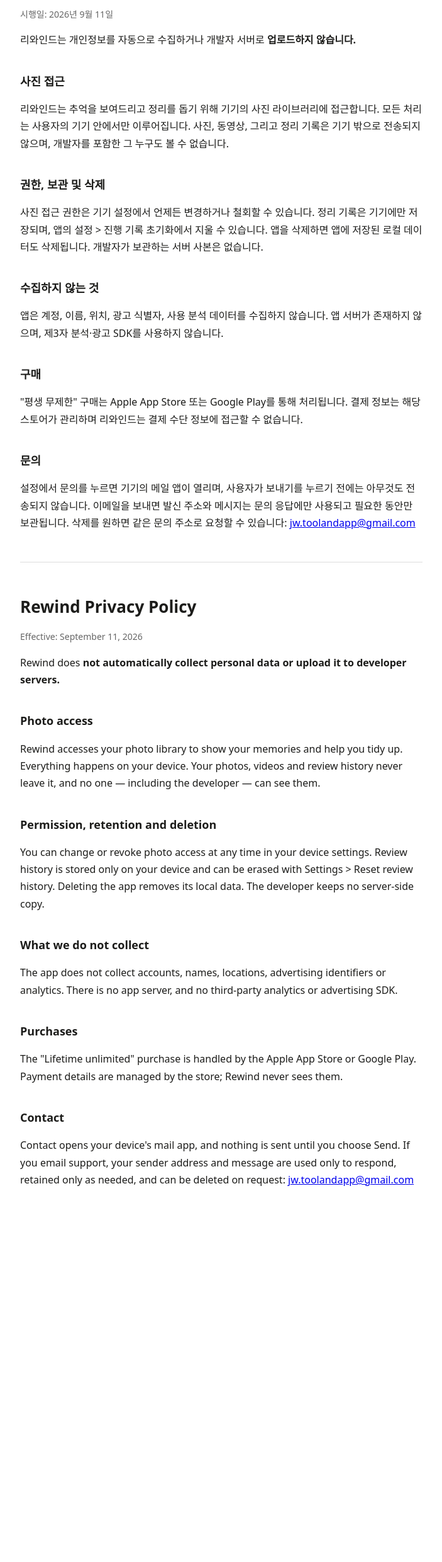
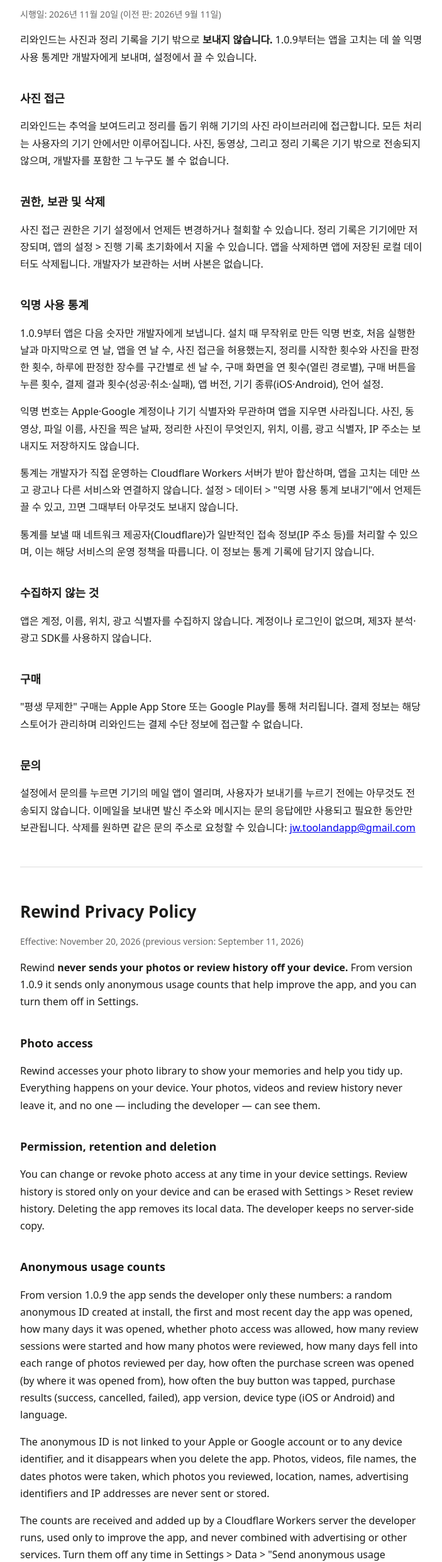
Before and after one commit to jwtoolandapp/rewind-privacy, a plain HTML site: page index.html in a window 1280 px wide. Shown: the part 105-2585 px from the top of the page at 63% size, without its empty margins (288-991 px from the left). Before the commit the page ends 2088 px from the top, so only its background shows below. Drawn offline with Linux system fonts and the light colour scheme.

Commit message:
Rewind privacy policy: anonymous usage counts from 1.0.9
Co-Authored-By: Claude Opus 5.5 <noreply@anthropic.com>

```diff
--- a/index.html
+++ b/index.html
@@ -22,10 +22,10 @@
 <body>
 
 <h1>리와인드 개인정보 처리방침</h1>
-<p class="date">시행일: 2026년 9월 11일</p>
+<p class="date">시행일: 2026년 11월 20일 (이전 판: 2026년 9월 11일)</p>
 
-<p>리와인드는 개인정보를 자동으로 수집하거나 개발자 서버로
-<strong>업로드하지 않습니다.</strong></p>
+<p>리와인드는 사진과 정리 기록을 기기 밖으로 <strong>보내지 않습니다.</strong>
+1.0.9부터는 앱을 고치는 데 쓸 익명 사용 통계만 개발자에게 보내며, 설정에서 끌 수 있습니다.</p>
 
 <h2>사진 접근</h2>
 <p>리와인드는 추억을 보여드리고 정리를 돕기 위해 기기의 사진 라이브러리에 접근합니다.
@@ -37,9 +37,24 @@
 정리 기록은 기기에만 저장되며, 앱의 설정 &gt; 진행 기록 초기화에서 지울 수 있습니다.
 앱을 삭제하면 앱에 저장된 로컬 데이터도 삭제됩니다. 개발자가 보관하는 서버 사본은 없습니다.</p>
 
+<h2>익명 사용 통계</h2>
+<p>1.0.9부터 앱은 다음 숫자만 개발자에게 보냅니다. 설치 때 무작위로 만든 익명 번호,
+처음 실행한 날과 마지막으로 연 날, 앱을 연 날 수, 사진 접근을 허용했는지,
+정리를 시작한 횟수와 사진을 판정한 횟수, 하루에 판정한 장수를 구간별로 센 날 수,
+구매 화면을 연 횟수(열린 경로별), 구매 버튼을 누른 횟수, 결제 결과 횟수(성공·취소·실패),
+앱 버전, 기기 종류(iOS·Android), 언어 설정.</p>
+<p>익명 번호는 Apple·Google 계정이나 기기 식별자와 무관하며 앱을 지우면 사라집니다.
+사진, 동영상, 파일 이름, 사진을 찍은 날짜, 정리한 사진이 무엇인지, 위치, 이름, 광고 식별자,
+IP 주소는 보내지도 저장하지도 않습니다.</p>
+<p>통계는 개발자가 직접 운영하는 Cloudflare Workers 서버가 받아 합산하며, 앱을 고치는
+데만 쓰고 광고나 다른 서비스와 연결하지 않습니다. 설정 &gt; 데이터 &gt;
+"익명 사용 통계 보내기"에서 언제든 끌 수 있고, 끄면 그때부터 아무것도 보내지 않습니다.</p>
+<p>통계를 보낼 때 네트워크 제공자(Cloudflare)가 일반적인 접속 정보(IP 주소 등)를 처리할 수
+있으며, 이는 해당 서비스의 운영 정책을 따릅니다. 이 정보는 통계 기록에 담기지 않습니다.</p>
+
 <h2>수집하지 않는 것</h2>
-<p>앱은 계정, 이름, 위치, 광고 식별자, 사용 분석 데이터를 수집하지 않습니다.
-앱 서버가 존재하지 않으며, 제3자 분석·광고 SDK를 사용하지 않습니다.</p>
+<p>앱은 계정, 이름, 위치, 광고 식별자를 수집하지 않습니다.
+계정이나 로그인이 없으며, 제3자 분석·광고 SDK를 사용하지 않습니다.</p>
 
 <h2>구매</h2>
 <p>"평생 무제한" 구매는 Apple App Store 또는 Google Play를 통해 처리됩니다.
@@ -54,10 +69,11 @@
 <hr>
 
 <h1>Rewind Privacy Policy</h1>
-<p class="date">Effective: September 11, 2026</p>
+<p class="date">Effective: November 20, 2026 (previous version: September 11, 2026)</p>
 
-<p>Rewind does <strong>not automatically collect personal data or upload it to
-developer servers.</strong></p>
+<p>Rewind <strong>never sends your photos or review history off your device.</strong>
+From version 1.0.9 it sends only anonymous usage counts that help improve the app,
+and you can turn them off in Settings.</p>
 
 <h2>Photo access</h2>
 <p>Rewind accesses your photo library to show your memories and help you tidy up.
@@ -70,9 +86,29 @@ Review history is stored only on your device and can be erased with Settings &gt
 Reset review history. Deleting the app removes its local data. The developer
 keeps no server-side copy.</p>
 
+<h2>Anonymous usage counts</h2>
+<p>From version 1.0.9 the app sends the developer only these numbers: a random
+anonymous ID created at install, the first and most recent day the app was opened,
+how many days it was opened, whether photo access was allowed, how many review
+sessions were started and how many photos were reviewed, how many days fell into each
+range of photos reviewed per day, how often the purchase screen was opened (by where it
+was opened from), how often the buy button was tapped, purchase results (success,
+cancelled, failed), app version, device type (iOS or Android) and language.</p>
+<p>The anonymous ID is not linked to your Apple or Google account or to any device
+identifier, and it disappears when you delete the app. Photos, videos, file names,
+the dates photos were taken, which photos you reviewed, location, names, advertising
+identifiers and IP addresses are never sent or stored.</p>
+<p>The counts are received and added up by a Cloudflare Workers server the developer
+runs, used only to improve the app, and never combined with advertising or other
+services. Turn them off any time in Settings &gt; Data &gt; "Send anonymous usage
+counts"; from then on nothing is sent.</p>
+<p>When the counts are sent, the network provider (Cloudflare) may process ordinary
+connection data such as IP addresses under its own policies. That data is not kept with
+the counts.</p>
+
 <h2>What we do not collect</h2>
-<p>The app does not collect accounts, names, locations, advertising identifiers
-or analytics. There is no app server, and no third-party analytics or advertising SDK.</p>
+<p>The app does not collect accounts, names, locations or advertising identifiers.
+There is no account or sign-in, and no third-party analytics or advertising SDK.</p>
 
 <h2>Purchases</h2>
 <p>The "Lifetime unlimited" purchase is handled by the Apple App Store or Google
```
